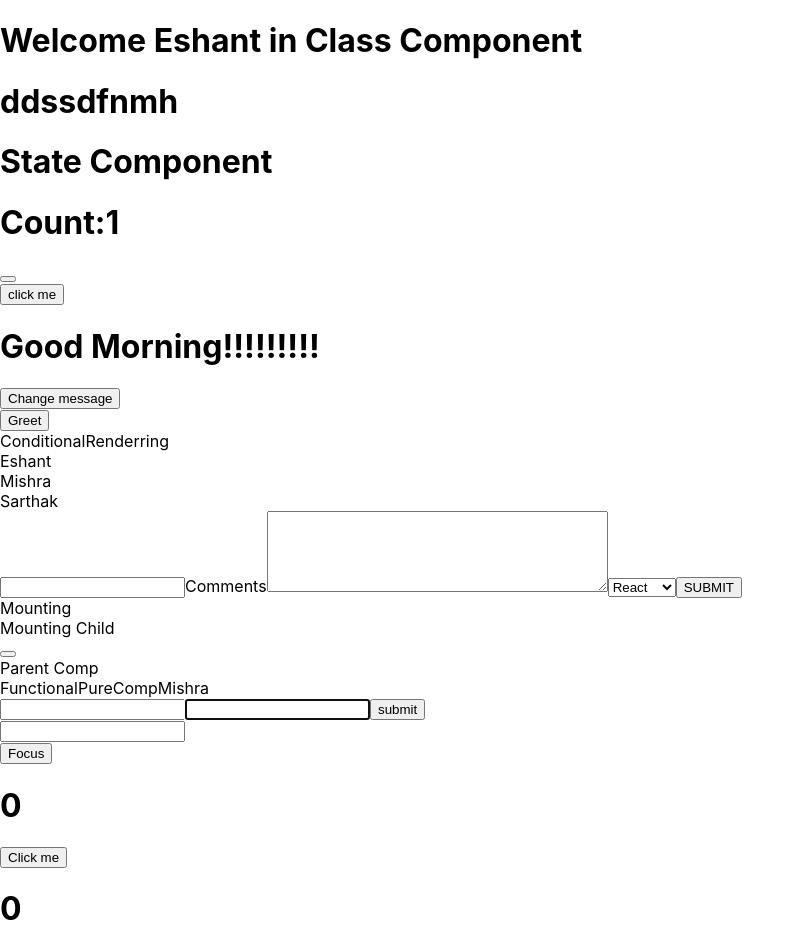
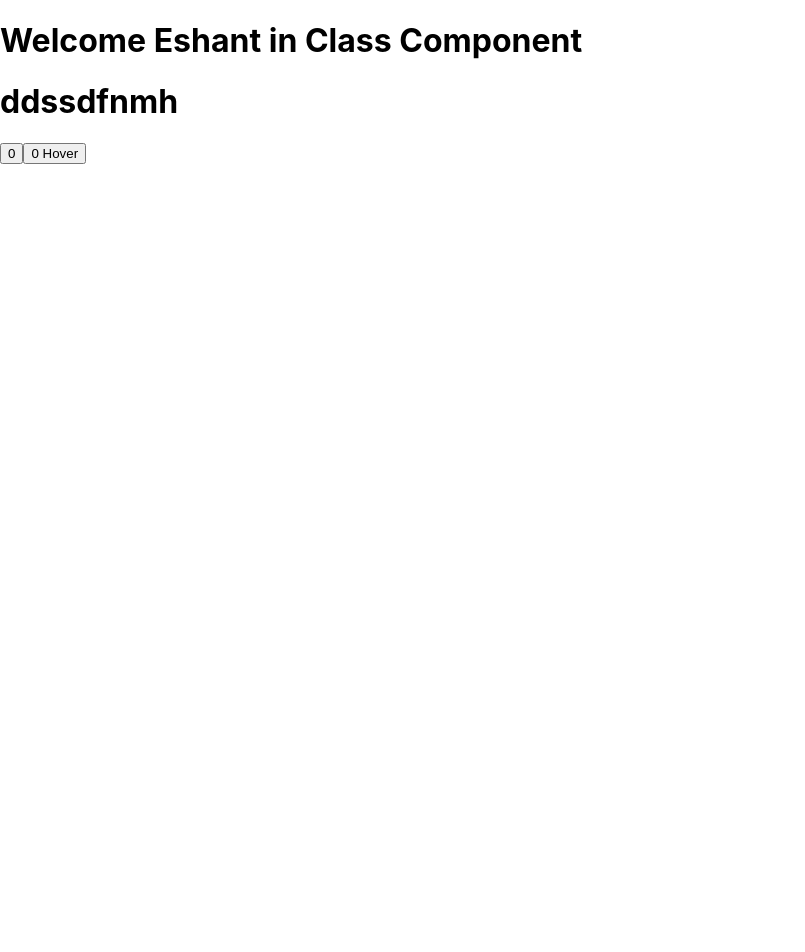
Before and after one commit to eshant11/my-ts-react-app, a React (Create React App) app: page / in a window 1280 px wide. Shown: the top 952 px of the page, without its empty margins (0-805 px from the left). After the commit the page ends 800 px from the top, so only its background shows below. Built offline with nearby package versions, Linux system fonts and the light colour scheme.

Commit message:
Props-Render method

```diff
--- a/src/App.tsx
+++ b/src/App.tsx
@@ -24,6 +24,11 @@ import PostForm from "./PostForm";
 import ClickCounter from "./ClickCounterHOC";
 import ClickCounterHOC from "./ClickCounterHOC";
 import HoverCounterHOC from "./HoverCounterHOC";
+import PropsRenderCounter from "./PropsRenderCounter";
+import PropsClickCounter from "./PropsClickCounter";
+import PropsCounter from "./PropsCounter";
+import PropsHoverCounter from "./PropsHoverCounter";
+
 
 const  App= ()=> {
   // const address={city:"khandwa",state:"M.P."}
@@ -34,7 +39,7 @@ const  App= ()=> {
   {/* children component for this component which can be accessable using props.children */}
   <h1>ddssdfnmh</h1>
 </ClassComponent>
-<StateComponent />
+{/* <StateComponent />
 <CounterSetSate name="eshant"/>
 <ClassClick/>
 <EventBinding/>
@@ -46,7 +51,7 @@ const  App= ()=> {
 <ParentComp/>
 <RefDemo/>
 <ClassParentRef/>
-<PortalDemo/>
+<PortalDemo/> */}
 {/* <ErrorBoundary>
 <Errors name="Eshant" />
 </ErrorBoundary>
@@ -60,8 +65,13 @@ const  App= ()=> {
 </ErrorBoundary> */}
 {/* <HttpGet/>
 <PostForm/> */}
-<ClickCounterHOC/>
-<HoverCounterHOC/>
+{/* <ClickCounterHOC name="Eshant"/>
+<HoverCounterHOC  /> */}
+
+{/* <PropsRenderCounter render={(isLoggedIn:boolean)=>isLoggedIn?"Eshant":"Guest"}/> */}
+<PropsCounter render={(count:number,incrementCount:()=>void)=><PropsClickCounter count={count} incrementCount={incrementCount}/>}/>
+<PropsCounter render={(count:number,incrementCount:()=>void)=><PropsHoverCounter count={count} incrementCount={incrementCount}/>}/>
+
 
 </>
 
--- a/src/ClickCounterHOC.tsx
+++ b/src/ClickCounterHOC.tsx
@@ -1,10 +1,10 @@
-import { count } from 'console'
-import React, { Component } from 'react'
+import { Component } from 'react'
 import HOC from './HOC';
 
 interface ComponentProps{
     count:number,
     countHandler: ()=>void;
+    name:string;
 }
 class ClickCounterHOC extends Component<ComponentProps, { count: number }> {
 constructor(props:ComponentProps) {
@@ -14,7 +14,7 @@ constructor(props:ComponentProps) {
     render() {
         return (
             <>
-            <h1>{this.props.count}</h1>
+            <h1>{this.props.count}{this.props.name}</h1>
                 <button type="button" onClick={this.props.countHandler}>Click me</button>
                 </>
         )
--- a/src/HOC.tsx
+++ b/src/HOC.tsx
@@ -13,9 +13,14 @@ const HOC =(OriginalComponent:any)=>{
     countHandler() {
         this.setState((prevState) => ({ count: prevState.count + 1 }))
     }
+
+
   render() {
+    // props passed in clicked counter shown here
+    // console.log(this.props.name);
+
     return (
-    <OriginalComponent count={this.state.count} countHandler={this.countHandler}/>
+    <OriginalComponent count={this.state.count} countHandler={this.countHandler} {...this.props}/>
     )
   }
 }
--- a/src/HoverCounterHOC.tsx
+++ b/src/HoverCounterHOC.tsx
@@ -3,6 +3,7 @@ import HOC from './HOC'
 interface ComponentProps{
     count:number,
     countHandler: ()=>void;
+    name:string;
 }
  class HoverCounterHOC extends Component<ComponentProps>  {
     constructor(props:ComponentProps) {
@@ -13,7 +14,7 @@ interface ComponentProps{
         const  {countHandler,count}= this.props
         return (
             <>
-            <h1 onMouseOver={countHandler}>{count}</h1>
+            <h1 onMouseOver={countHandler}>{count}{this.props.name}</h1>
 
                 </>
         )
--- /dev/null
+++ b/src/PropsClickCounter.tsx
@@ -0,0 +1,21 @@
+
+import React, { Component } from 'react'
+interface componentProps{
+    count:number,
+    incrementCount:()=>void
+}
+
+ class PropsClickCounter extends Component<componentProps,{}> {
+constructor(props:componentProps){
+    super(props)
+}
+
+  render() {
+    const {count, incrementCount}=this.props
+    return (
+ <button onClick={incrementCount}>{count}</button>
+    )
+  }
+}
+
+export default PropsClickCounter
--- /dev/null
+++ b/src/PropsCounter.tsx
@@ -0,0 +1,27 @@
+import PropTypes from 'prop-types'
+import React, { Component } from 'react'
+interface Props {
+    render: (count: number, incrementCount: () => void) => JSX.Element;
+  }
+ class PropsCounter extends Component<Props,{count:number}> {
+    constructor(props:Props){
+        super(props)
+        this.state = {
+    count:0
+        }
+        this.incrementCount=this.incrementCount.bind(this)
+      }
+      incrementCount(){
+        this.setState((prevState)=>{return{count:prevState.count+1}})
+      }
+
+  render() {
+    return (
+      <>
+        {this.props.render(this.state.count,this.incrementCount)}
+      </>
+    )
+  }
+}
+
+export default PropsCounter
--- /dev/null
+++ b/src/PropsHoverCounter.tsx
@@ -0,0 +1,21 @@
+
+import React, { Component } from 'react'
+interface componentProps{
+    count:number,
+    incrementCount:()=>void
+}
+
+ class PropsHoverCounter extends Component<componentProps,{}> {
+constructor(props:componentProps){
+    super(props)
+}
+
+  render() {
+    const {count, incrementCount}=this.props
+    return (
+ <button onMouseOver={incrementCount}>{count} Hover</button>
+    )
+  }
+}
+
+export default PropsHoverCounter;
--- /dev/null
+++ b/src/PropsRenderCounter.tsx
@@ -0,0 +1,18 @@
+import PropTypes from 'prop-types'
+import React, { Component } from 'react'
+interface cProps{
+    render:(isLoggedIn:boolean)=>string;
+}
+
+class PropsRenderCounter extends Component <cProps,{count:number}> {
+  constructor(props:cProps){
+    super(props)
+  }
+  render() {
+    return (
+      <h1>{this.props.render(true)}</h1>
+    )
+  }
+}
+
+export default PropsRenderCounter
```
